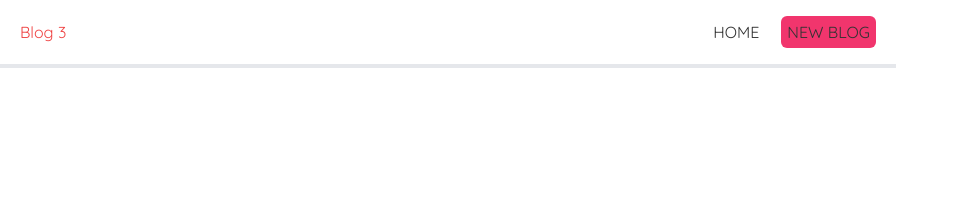
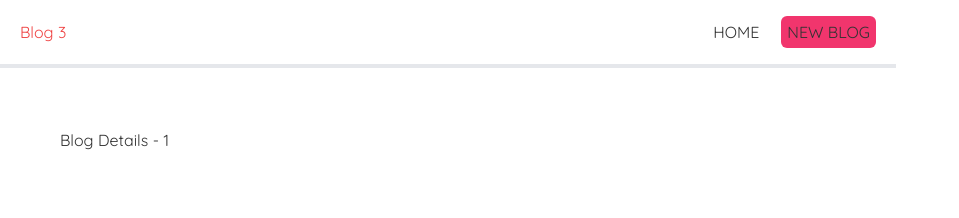
Before and after one commit to EyzRyder/React-Blog, a React (Vite) app in the folder client/: page /blogs/1 in a window 1280 px wide. Before the commit this address had no page. Shown: the top 218 px of the page, without its empty margins (0-959 px from the left). Built offline with nearby package versions, Linux system fonts and the light colour scheme.

Commit message:
added detail page

```diff
--- a/client/src/App.jsx
+++ b/client/src/App.jsx
@@ -4,6 +4,7 @@
 import Navbar from './components/Navbar'
 import { BrowserRouter as Router, Route, Routes } from 'react-router-dom';
 import CreateBlog from './components/CreateBlog';
+import BlogDetails from './components/BlogDetails';
 
 function App() {
   return (
@@ -14,6 +15,7 @@
           <Routes>
             <Route path='/' element={<Home />} />
             <Route path='/create' element={<CreateBlog />} />
+            <Route path='/blogs/:id' element={<BlogDetails />} />
           </Routes>
       </div>
 
--- a/client/src/assets/output.css
+++ b/client/src/assets/output.css
@@ -632,10 +632,6 @@
   color: rgb(239 68 68 / var(--tw-text-opacity));
 }
 
-.filter{
-  filter: var(--tw-blur) var(--tw-brightness) var(--tw-contrast) var(--tw-grayscale) var(--tw-hue-rotate) var(--tw-invert) var(--tw-saturate) var(--tw-sepia) var(--tw-drop-shadow);
-}
-
 * {
   margin: 0;
   font-family: "Quicksand";
--- /dev/null
+++ b/client/src/components/BlogDetails.jsx
@@ -0,0 +1,12 @@
+import { useParams } from "react-router-dom";
+
+const BlogDetails = () => {
+    const { id } = useParams();
+    return (
+        <div>
+            <h2>Blog Details - { id }</h2>
+        </div>
+    );
+}
+
+export default BlogDetails;
--- a/client/src/components/BlogList.jsx
+++ b/client/src/components/BlogList.jsx
@@ -1,13 +1,16 @@
+import { Link } from "react-router-dom";
+
 export default function BlogList({ blogs, title }) {
     return (
         <>
             <h2>{title}</h2>
             {blogs.map((blog) => (
                 <div className="py-3 px-4 my-5 mx-0 border border-solid border-[#fafafa] hover:shadow-md" key={blog._id}>
+                    <Link to={`/blogs/${blog._id}`}>
                     <h2 className="text-xl text-[#f1356d] mb-2">{blog.title}</h2>
                     <p>{blog.body}</p>
-                    <p className="float-right">Written by {blog.author}</p>
-                    <button className="" onClick={() => {}}>Delete Blogs</button>
+                        <p className="float-right">Written by {blog.author}</p>
+                    </Link>
                 </div>
             ))}
         </>
```
